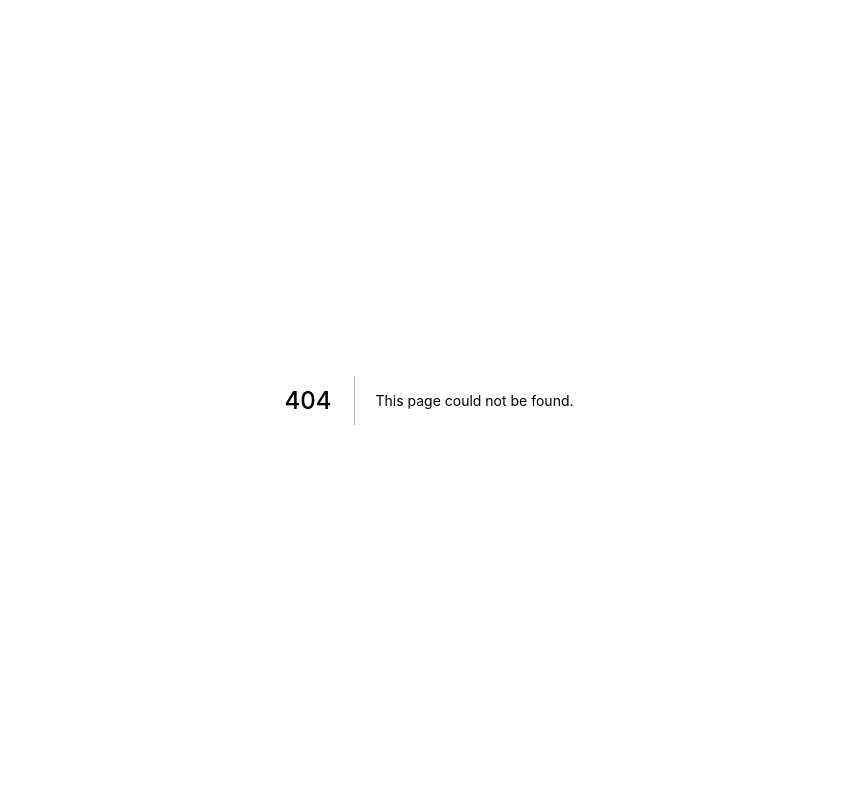
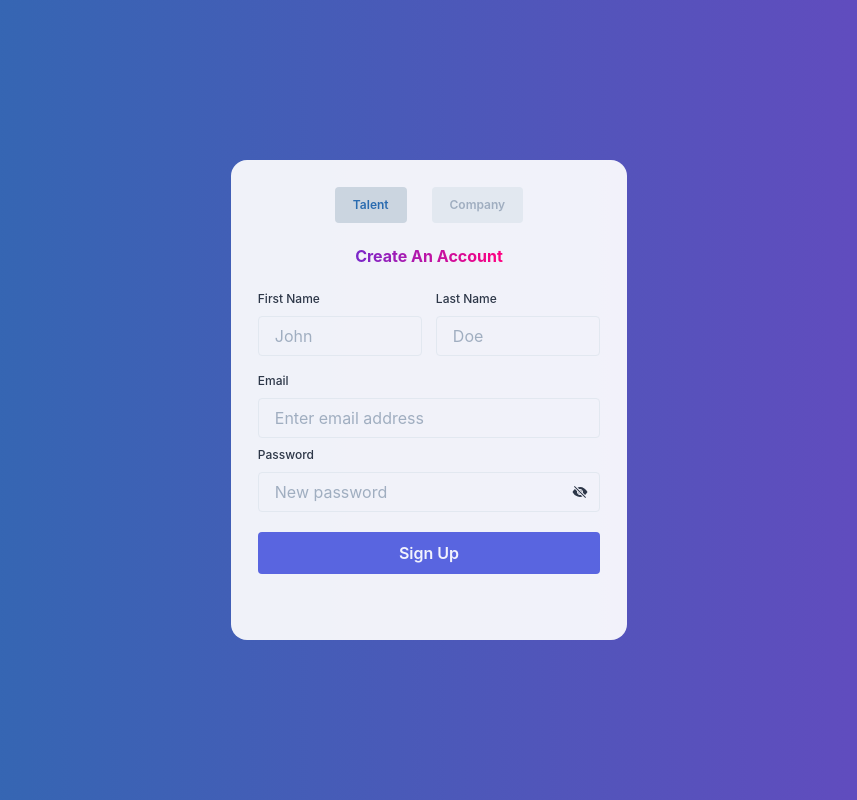
Before and after one commit to ore-craftman/devjobs, a Next.js app: page /auth/signup in a window 1280 px wide. Before the commit this address had no page. Shown: the whole page, without its empty margins (211-1068 px from the left). Built offline with nearby package versions, Linux system fonts and the light colour scheme.

Commit message:
app+= auth screen

```diff
--- /dev/null
+++ b/src/components/Input/SimpleInput.tsx
@@ -0,0 +1,55 @@
+import {
+  FormControl,
+  FormLabel,
+  Input,
+  InputGroup,
+  InputRightElement,
+} from "@chakra-ui/react";
+import { useState } from "react";
+
+import { IoEyeOffSharp, IoEyeSharp } from "react-icons/io5";
+
+interface PropSchema {
+  label: string;
+  holder: string;
+  type: string;
+}
+
+export const SimpleInput = ({ label, holder, type }: PropSchema) => {
+  const [showPassword, setShowPassword] = useState(false);
+
+  const showHandler = () => {
+    setShowPassword(!showPassword);
+  };
+
+  return (
+    <FormControl w="100%" my="8px">
+      <FormLabel
+        htmlFor={label.split(" ").join("").toLowerCase()}
+        fontSize="xs"
+      >
+        {label}
+      </FormLabel>
+      <InputGroup>
+        <Input
+          size="md"
+          id={label.split(" ").join("").toLowerCase()}
+          type={showPassword ? "text" : type}
+          fontSize="md"
+          placeholder={holder}
+          borderColor="gray.200"
+          borderRadius="4px"
+          _hover={{ borderColor: "gray.300" }}
+          _placeholder={{ color: "gray.400" }}
+        />
+        {type === "password" && (
+          <InputRightElement
+            cursor="pointer"
+            onClick={showHandler}
+            children={showPassword ? <IoEyeSharp /> : <IoEyeOffSharp />}
+          />
+        )}
+      </InputGroup>
+    </FormControl>
+  );
+};
--- /dev/null
+++ b/src/components/TalentForm.tsx
@@ -0,0 +1,34 @@
+import { Flex, Box, Button } from "@chakra-ui/react";
+import { SimpleInput } from "./Input/SimpleInput";
+export const TalentForm = () => {
+  return (
+    <form>
+      <Flex justify="space-between">
+        <Box w="48%">
+          <SimpleInput label="First Name" holder="John" type="text" />
+        </Box>
+
+        <Box w="48%">
+          <SimpleInput label="Last Name" holder="Doe" type="text" />
+        </Box>
+      </Flex>
+      <SimpleInput label="Email" holder="Enter email address" type="email" />
+
+      <SimpleInput label="Password" holder="New password" type="password" />
+
+      <Button
+        w="100%"
+        bgColor="bsBlue"
+        color="whiteAlpha.900"
+        fontSize="md"
+        mt="12px"
+        py="1.3em"
+        borderRadius="4px"
+        type="submit"
+        colorScheme="bsBlue"
+      >
+        Sign Up
+      </Button>
+    </form>
+  );
+};
--- /dev/null
+++ b/src/pages/auth/signup.tsx
@@ -0,0 +1,78 @@
+import {
+  Center,
+  Container,
+  Heading,
+  Box,
+  Flex,
+  Button,
+  VStack,
+  Text,
+} from "@chakra-ui/react";
+import { useState } from "react";
+import { TalentForm } from "../../components/TalentForm";
+
+const SignUp = () => {
+  const [companyForm, setCompanyForm] = useState(false);
+
+  return (
+    <Box h="100vh" bgGradient="linear(to-r, blue.600, purple.600)">
+      <Container maxWidth="container.lg" h="100%" color="gray.700">
+        <Center h="100%">
+          <Box
+            w={{ base: "90%", md: "50%", lg: "40%" }}
+            minHeight="60%"
+            bgColor="whiteAlpha.900"
+            borderRadius="2xl"
+            p={["16px", "1.7em"]}
+          >
+            <Flex
+              justifyContent={["space-around", "space-between"]}
+              mb="1.5em"
+              mx="auto"
+              w={["70%", "55%"]}
+            >
+              <Button
+                size="xs"
+                p={["16px", "1.5em"]}
+                borderRadius="4px"
+                _hover={{ color: "blue.600", bgColor: "gray.300" }}
+                bgColor={companyForm ? "gray.200" : "gray.300"}
+                color={companyForm ? "gray.400" : "blue.600"}
+                onClick={() => setCompanyForm(false)}
+              >
+                Talent
+              </Button>
+              <Button
+                size="xs"
+                p={["16px", "1.5em"]}
+                borderRadius="4px"
+                _hover={{ color: "blue.600", bgColor: "gray.300" }}
+                bgColor={companyForm ? "gray.300" : "gray.200"}
+                color={companyForm ? "blue.600" : "gray.400"}
+                onClick={() => setCompanyForm(true)}
+              >
+                Company
+              </Button>
+            </Flex>
+
+            <VStack align="center" w="100%">
+              <Heading
+                as="h2"
+                mb="0.5em"
+                fontSize={{ base: "sm", md: "md" }}
+                bgGradient="linear(to-r, #7928CA, #FF0080)"
+                bgClip="text"
+              >
+                {"Create An Account"}
+              </Heading>
+
+              {companyForm ? <Text>Working on it</Text> : <TalentForm />}
+            </VStack>
+          </Box>
+        </Center>
+      </Container>
+    </Box>
+  );
+};
+
+export default SignUp;
```
Also changed, not shown: src/components/JobHeader.tsx (+13 -7 lines), src/pages/jobs/view/[jobId].tsx (+7 -2 lines).
